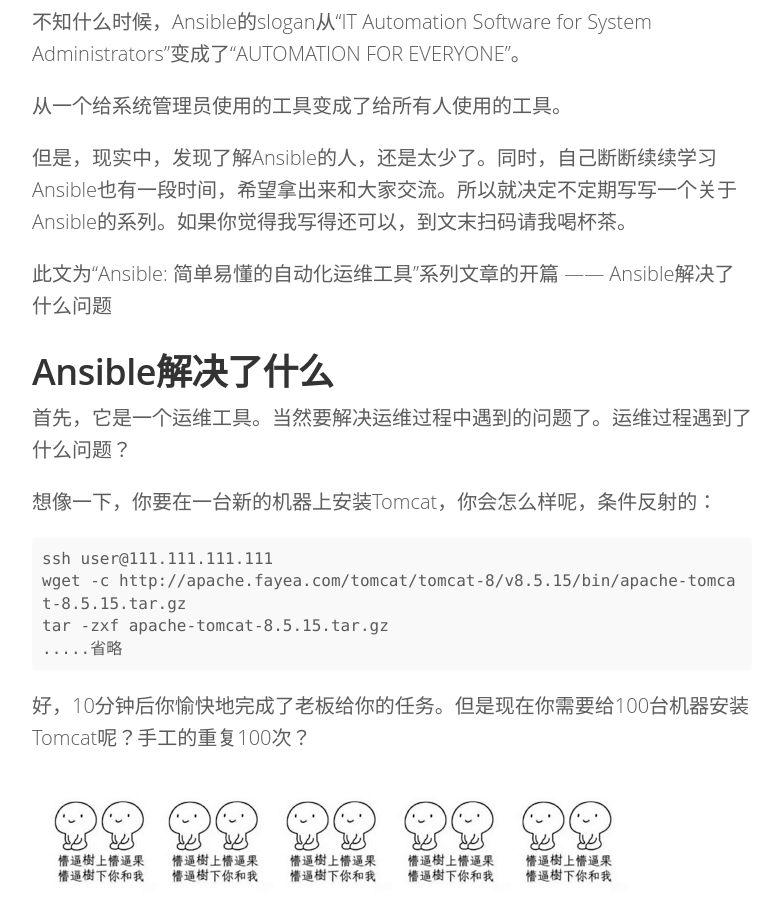
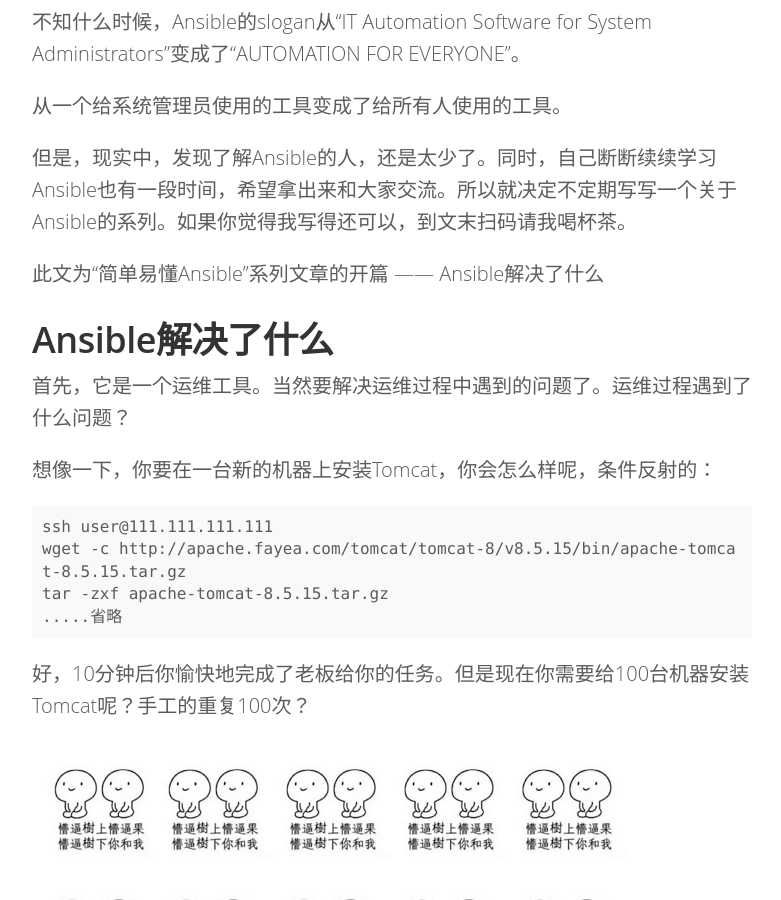
Before and after one commit to stayfoolish666/zacker330.github.io, a Jekyll site: the page built from _posts/2017-06-12-ansible-introduce.md, in a window 1280 px wide and 900 px high, scrolled down 734 px. Shown: the whole window, without its empty margins (248-1029 px from the left). Built offline with Jekyll 4.4.1, drawn with Linux system fonts in a browser that asks for light colours; comment, search, counter and statistics services are not loaded.

Commit message:
fix 不一致性引起的错误

```diff
--- a/_posts/2017-06-12-ansible-introduce.md
+++ b/_posts/2017-06-12-ansible-introduce.md
@@ -16,7 +16,7 @@ share: true
 
 但是，现实中，发现了解Ansible的人，还是太少了。同时，自己断断续续学习Ansible也有一段时间，希望拿出来和大家交流。所以就决定不定期写写一个关于Ansible的系列。如果你觉得我写得还可以，到文末扫码请我喝杯茶。
 
-此文为“Ansible: 简单易懂的自动化运维工具”系列文章的开篇 —— Ansible解决了什么问题
+此文为“简单易懂Ansible”系列文章的开篇 —— Ansible解决了什么
 
 ## Ansible解决了什么
 首先，它是一个运维工具。当然要解决运维过程中遇到的问题了。运维过程遇到了什么问题？
```
